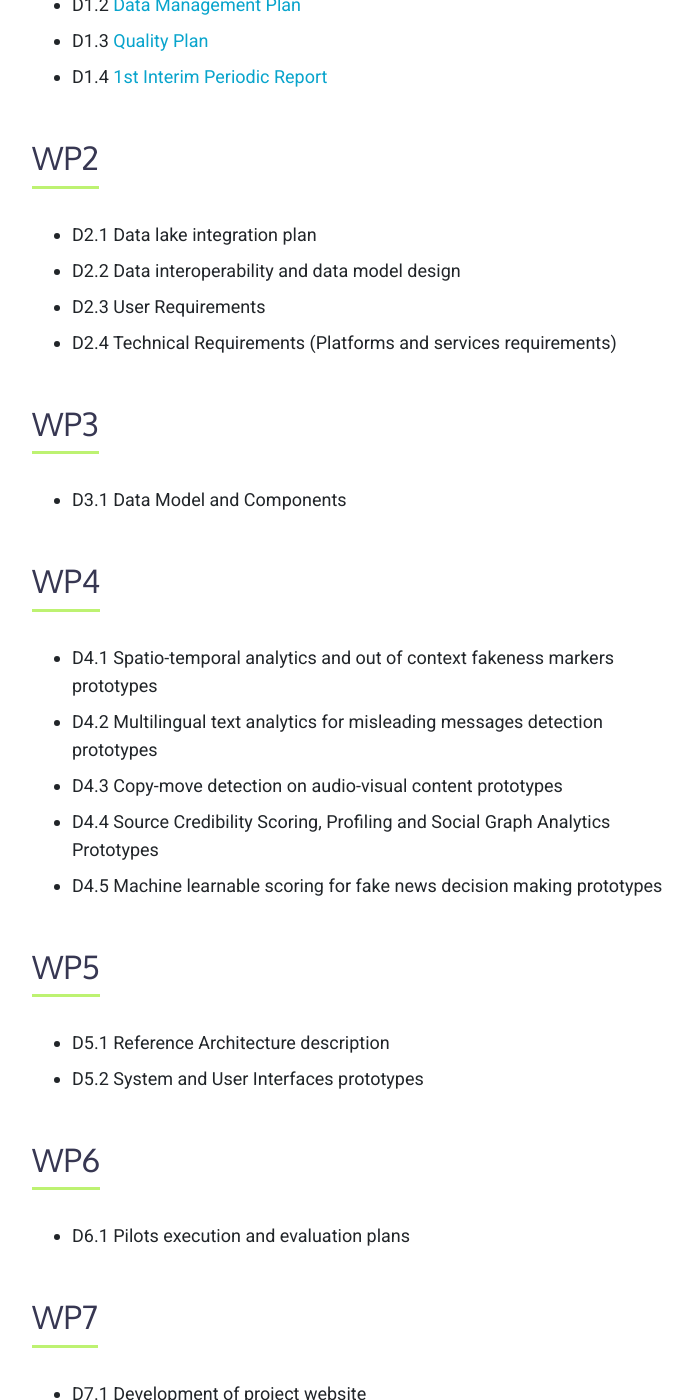
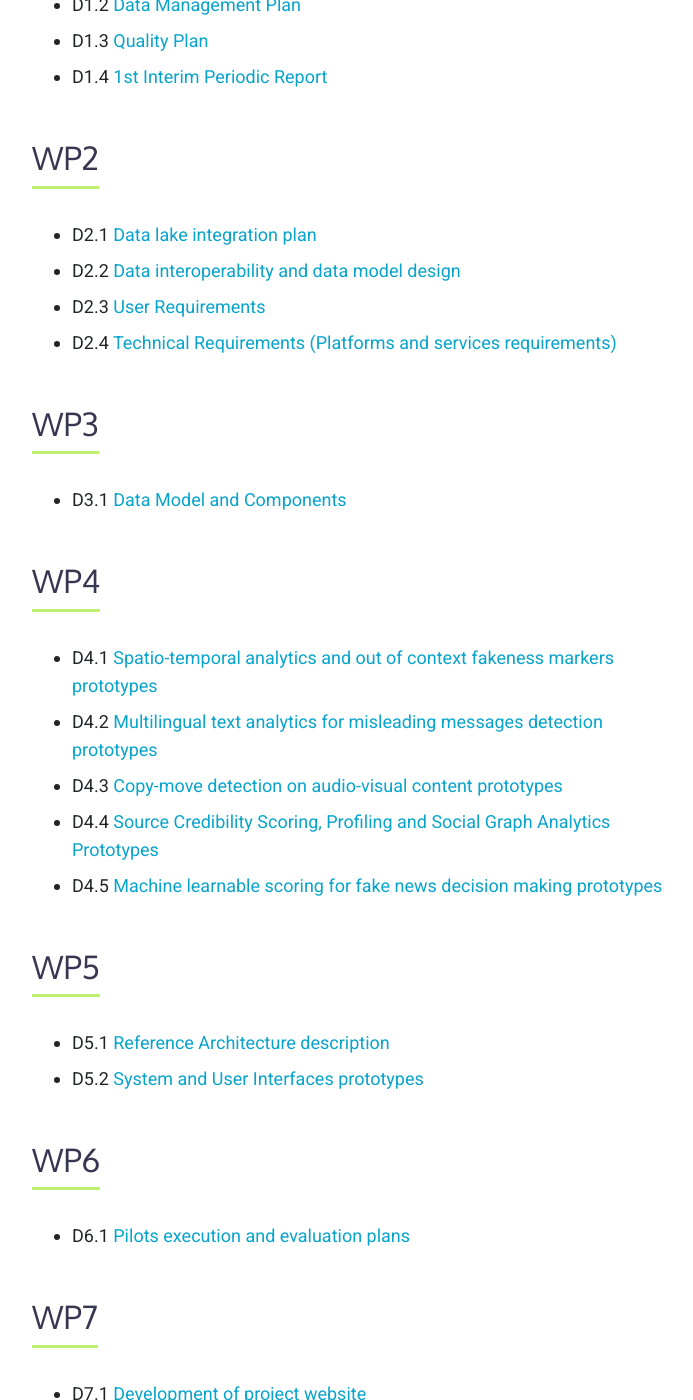
Before and after one commit to fandangOrg/fandango-web, a Jekyll site: the page built from achievements/deliverables.md, in a window 1280 px wide and 1400 px high, scrolled down 518 px. Shown: the whole window, without its empty margins (288-981 px from the left). Built offline with Jekyll 4.4.1, drawn with Linux system fonts in a browser that asks for light colours; comment, search, counter and statistics services are not loaded; part of the change alters nothing that is shown; some of the changed text lies outside the part shown.

```diff
--- a/achievements/deliverables.md
+++ b/achievements/deliverables.md
@@ -15,43 +15,43 @@ navigation_parent: Achievements
 
 ### WP2
 
-* D2.1 Data lake integration plan
-* D2.2 Data interoperability and data model design
-* D2.3 User Requirements
-* D2.4 Technical Requirements (Platforms and services requirements)
+* D2.1 [Data lake integration plan](https://fandango-project.eu/deliverables/D2.1%20Data%20lake%20integration%20plan.pdf)
+* D2.2 [Data interoperability and data model design](https://fandango-project.eu/deliverables/D2.2%20Data%20interoperability%20and%20data%20model%20design.pdf)
+* D2.3 [User Requirements](https://fandango-project.eu/deliverables/D2.3%20User%20Requirements.pdf)
+* D2.4 [Technical Requirements (Platforms and services requirements)](https://fandango-project.eu/deliverables/D2.4%20Technical%20Requirements%20(Platforms%20and%20services%20requirements).pdf)
 
 ### WP3
 
-* D3.1 Data Model and Components
+* D3.1 [Data Model and Components](https://fandango-project.eu/deliverables/D3.1%20Data%20Model%20and%20components.pdf)
 
 ### WP4
 
-* D4.1 Spatio-temporal analytics and out of context fakeness markers
-prototypes
-* D4.2 Multilingual text analytics for misleading messages detection prototypes
-* D4.3 Copy-move detection on audio-visual content prototypes
-* D4.4 Source Credibility Scoring, Profiling and Social Graph Analytics Prototypes
-* D4.5 Machine learnable scoring for fake news decision making prototypes
+* D4.1 [Spatio-temporal analytics and out of context fakeness markers
+prototypes](https://fandango-project.eu/deliverables/D4.1%20Spatio-temporal%20analytics%20and%20out%20of%20context%20fakeness%20markers%20prototypes.pdf)
+* D4.2 [Multilingual text analytics for misleading messages detection prototypes](https://fandango-project.eu/deliverables/D4.2%20Multilingual%20text%20analytics%20for%20misleading%20messages%20detection%20prototypes.pdf)
+* D4.3 [Copy-move detection on audio-visual content prototypes](https://fandango-project.eu/deliverables/D4.3%20Copy-move%20detection%20on%20audio-visual%20content%20prototypes.pdf)
+* D4.4 [Source Credibility Scoring, Profiling and Social Graph Analytics Prototypes](https://fandango-project.eu/deliverables/D4.4%20Source%20Credibility%20Scoring,%20Profiling%20and%20Social%20Graph%20Analytics%20Prototypes.pdf)
+* D4.5 [Machine learnable scoring for fake news decision making prototypes](https://fandango-project.eu/deliverables/D4.5%20Machine%20learnable%20scoring%20for%20fake%20news%20decision%20making%20prototypes.pdf)
 
 ### WP5
 
-* D5.1 Reference Architecture description
-* D5.2 System and User Interfaces prototypes
+* D5.1 [Reference Architecture description](https://fandango-project.eu/deliverables/D5.1%20Reference%20Architecture%20description.pdf)
+* D5.2 [System and User Interfaces prototypes](https://fandango-project.eu/deliverables/D5.2%20System%20and%20User%20Interfaces%20prototypes.pdf)
 
 ### WP6
 
-* D6.1 Pilots execution and evaluation plans
+* D6.1 [Pilots execution and evaluation plans](https://fandango-project.eu/deliverables/D6.1%20Pilots%20execution%20and%20evaluation%20plans.pdf)
 
 ### WP7
 
-* D7.1 Development of project website
-* D7.2 Dissemination Plan
+* D7.1 [Development of project website](https://fandango-project.eu/deliverables/D7.1%20Development%20of%20project%20website.pdf)
+* D7.2 [Dissemination Plan](https://fandango-project.eu/deliverables/D7.2%20Dissemination%20plan.pdf)
 
 ### WP8
 
-* D8.1 Market Analysis and preliminary business requirements
+* D8.1 [Market Analysis and preliminary business requirements](https://fandango-project.eu/deliverables/D8.1%20Market%20Analysis%20and%20preliminary%20business%20requirements.pdf)
 
 ### WP9
 
-* D9.1 H - Requirement No. 1
-* D9.2 POPD - Requirement No. 2
+* D9.1 [H - Requirement No. 1](https://fandango-project.eu/deliverables/D9.1%20H%20-%20Requirement%20No.%201.pdf)
+* D9.2 [POPD - Requirement No. 2](https://fandango-project.eu/deliverables/D9.2%20POPD%20-%20Requirement%20No.%202.pdf)
```
